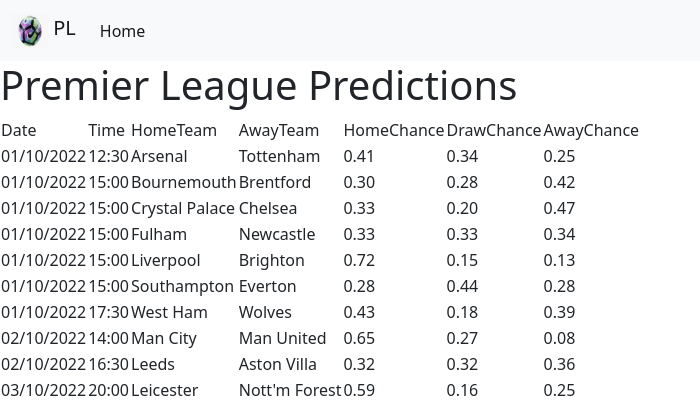
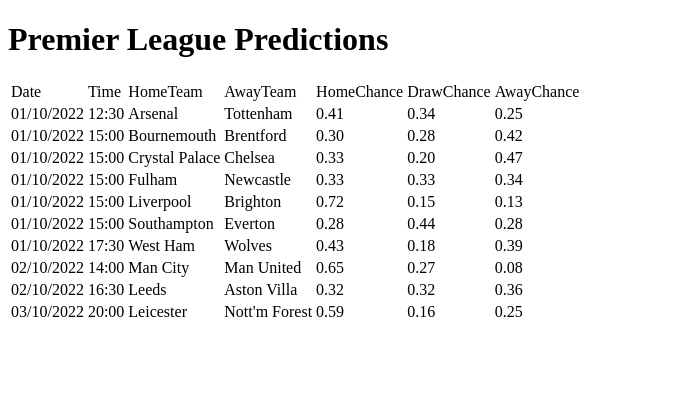
Before and after one commit to Chinedu-E/premier-league-main, a Flask app: page / in a window 1280 px wide. Shown: the top 420 px of the page, without its empty margins (0-700 px from the left). Run offline with Flask 2, Linux system fonts and the light colour scheme.

Commit message:
html edit

```diff
--- a/templates/home.html
+++ b/templates/home.html
@@ -9,28 +9,8 @@
         <meta http-equiv="X-UA-Compatible" content="IE=edge">
         <title>Premier League Prediction</title>
         <meta name="description" content="">
-        <meta name="viewport" content="width=device-width, initial-scale=1">
-        <link href="https://cdn.jsdelivr.net/npm/bootstrap@5.0.2/dist/css/bootstrap.min.css" rel="stylesheet" integrity="sha384-EVSTQN3/azprG1Anm3QDgpJLIm9Nao0Yz1ztcQTwFspd3yD65VohhpuuCOmLASjC" crossorigin="anonymous">
-      </head>
+        <meta name="viewport" content="width=device-width, initial-scale=1"></head>
     <body>
-        <section class ="header">
-            <nav class="navbar navbar-expand-lg navbar-light bg-light">
-                <div class="container-fluid">
-                  <a class="navbar-brand" href="home.html">
-                    <img src="/images/ball.png" alt="" width="36" height="34" class="d-inline-block align-text-top">
-                    PL
-                  </a>
-                  <button class="navbar-toggler" type="button" data-bs-toggle="collapse" data-bs-target="#navbarNavAltMarkup" aria-controls="navbarNavAltMarkup" aria-expanded="false" aria-label="Toggle navigation">
-                    <span class="navbar-toggler-icon"></span>
-                  </button>
-                  <div class="collapse navbar-collapse" id="navbarNavAltMarkup">
-                    <div class="navbar-nav">
-                      <a class="nav-link active" aria-current="page" href="home.html">Home</a>
-                    </div>
-                  </div>
-                </div>
-              </nav>
-        </section>
         <div id="main-head"> <h1>Premier League Predictions</h1> </div>
         <div class="myTable">
           <table>
```
